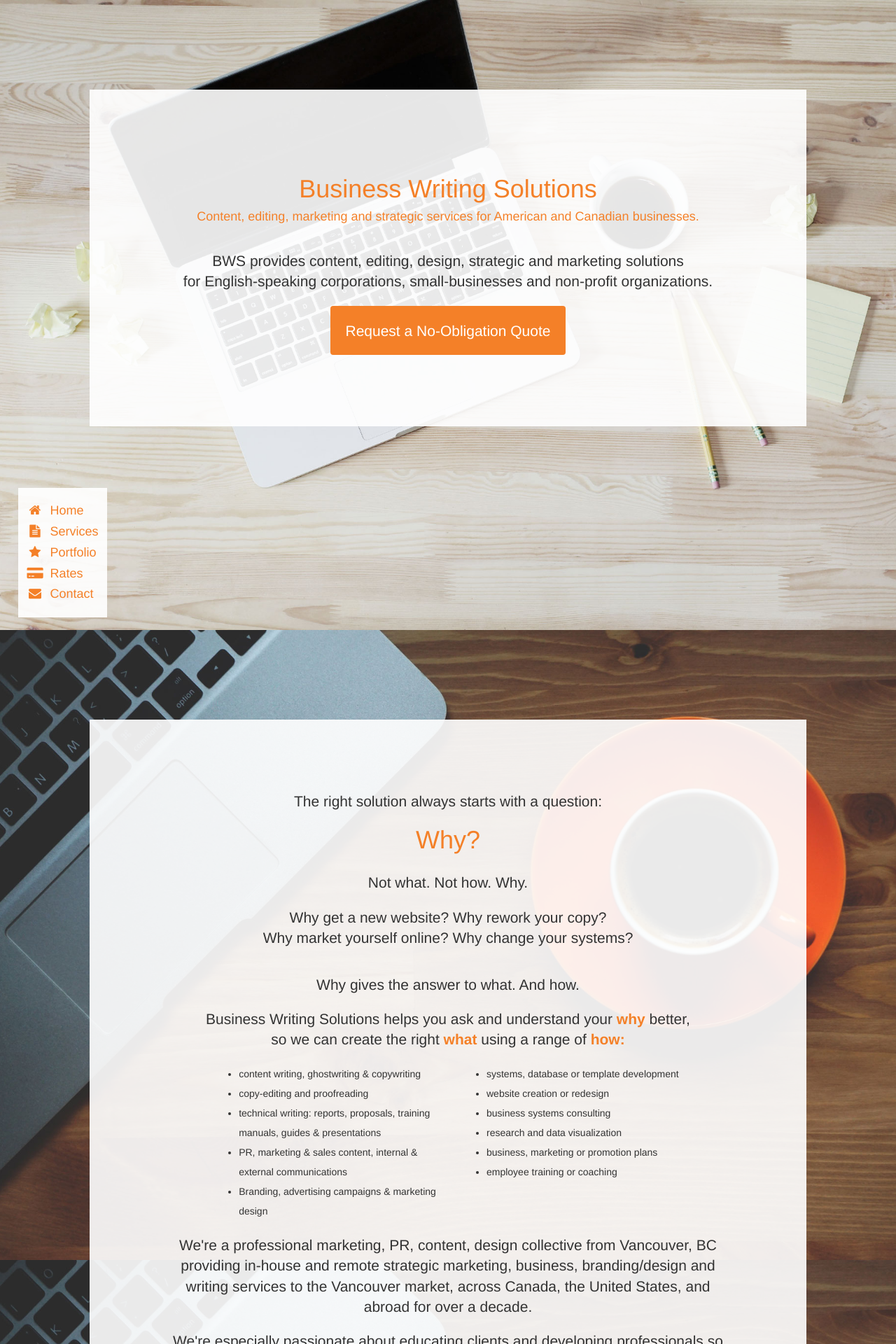
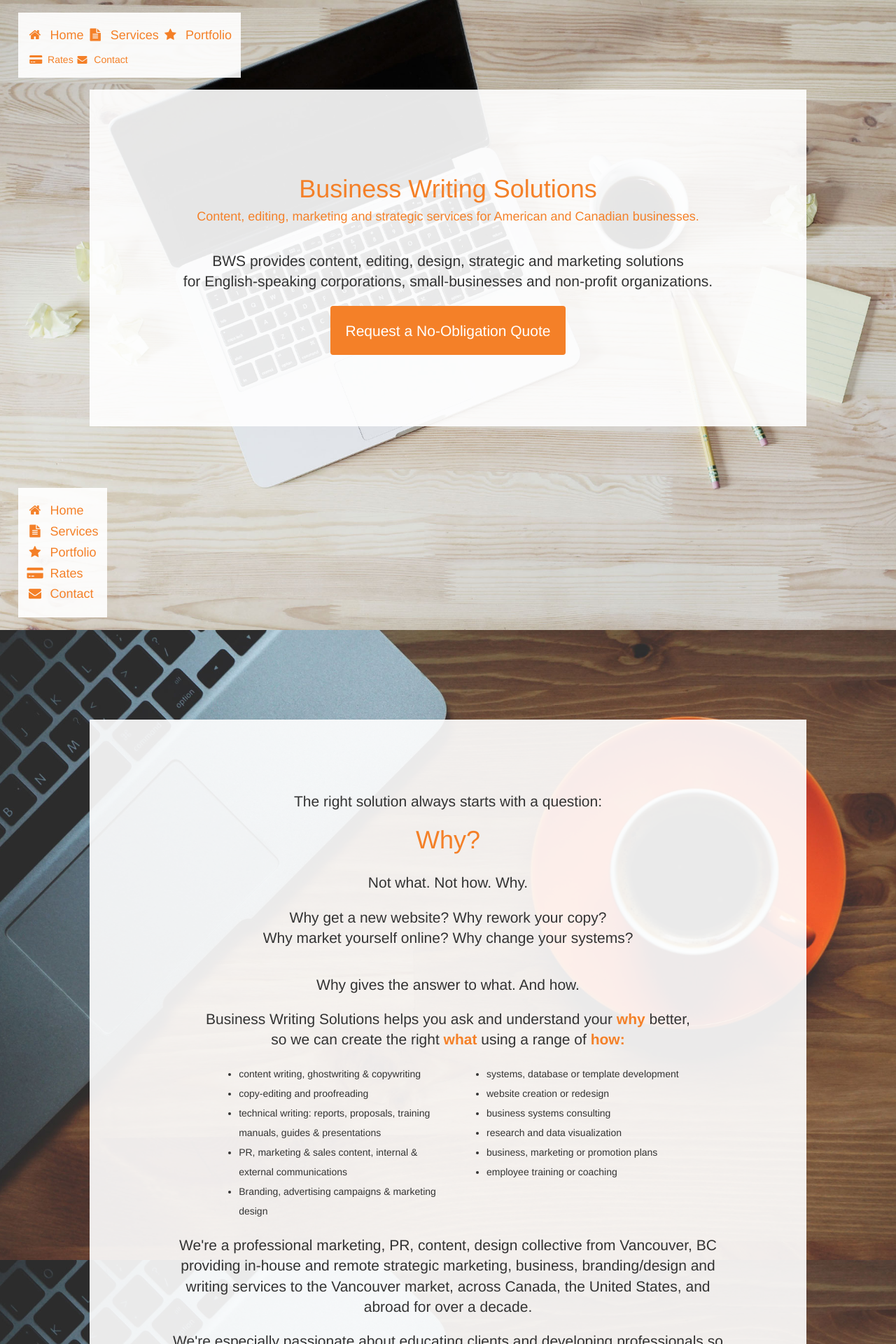
Before and after one commit to kaiewiggins/businesswriting, a Jekyll site: the page built from index.html, in a window 1280 px wide. Shown: the top 1920 px of the page at 70% size. Built offline with Jekyll 4.4.1, drawn with Linux system fonts in a browser that asks for light colours; nearby versions of some CDN libraries.

Commit message:
Update default.html
test top bar menu

```diff
--- a/_layouts/default.html
+++ b/_layouts/default.html
@@ -17,8 +17,12 @@
 </head>
 <body>
 <div class="container-fluid" style="width: 103%; margin: 0% -1.5%;">
+			<!--floating menu bar TOP, boostrap class auto-hides on screens smaller than "large"so it won't display on mobile?-->
+		<div class="d-none d-lg-block" style="position: fixed; top: 2%; left: 2%; z-index: 20; background-color: rgba(255,255,255,0.9); padding: 1%;">
+<h4><a href="#" style="color: #f48028;"><i class="fa fa-home fa-fw" padding: 10%;"></i>&nbsp; Home</a>&nbsp;<a href="#aboutservices" style="color: #f48028;"><i class="fa fa-file-text fa-fw" padding: 10%;"></i>&nbsp; Services</a>&nbsp;<a href="#portfolioprojects" style="color: #f48028;"><i class="fa fa-star fa-fw" padding: 10%;"></i>&nbsp; Portfolio</a></h4>&nbsp;<a href="#quoterates" style="color: #f48028;"><i class="fa fa-credit-card-alt fa-fw" padding: 10%;"></i>&nbsp; Rates</a>&nbsp;<a href="#contactme" style="color: #f48028;"><i class="fa fa-envelope fa-fw" padding: 10%;"></i>&nbsp; Contact</a></h4>
+		</div><!--end fixed top-->
 		<!--floating menu bar, boostrap class auto-hides on screens smaller than "large"so it won't display on mobile?-->
-		<div class="d-none d-lg-block" style="position: fixed; bottom: 2%; left: 2%; z-index: 1; background-color: rgba(255,255,255,0.9); padding: 1%;">
+		<div class="d-none d-lg-block" style="position: fixed; bottom: 2%; left: 2%; z-index: 20; background-color: rgba(255,255,255,0.9); padding: 1%;">
 <h4><a href="#" style="color: #f48028;"><i class="fa fa-home fa-fw" padding: 10%;"></i>&nbsp; Home</a></h4>
 			<h4><a href="#aboutservices" style="color: #f48028;"><i class="fa fa-file-text fa-fw" padding: 10%;"></i>&nbsp; Services</a></h4>
 			<h4><a href="#portfolioprojects" style="color: #f48028;"><i class="fa fa-star fa-fw" padding: 10%;"></i>&nbsp; Portfolio</a></h4>
```
